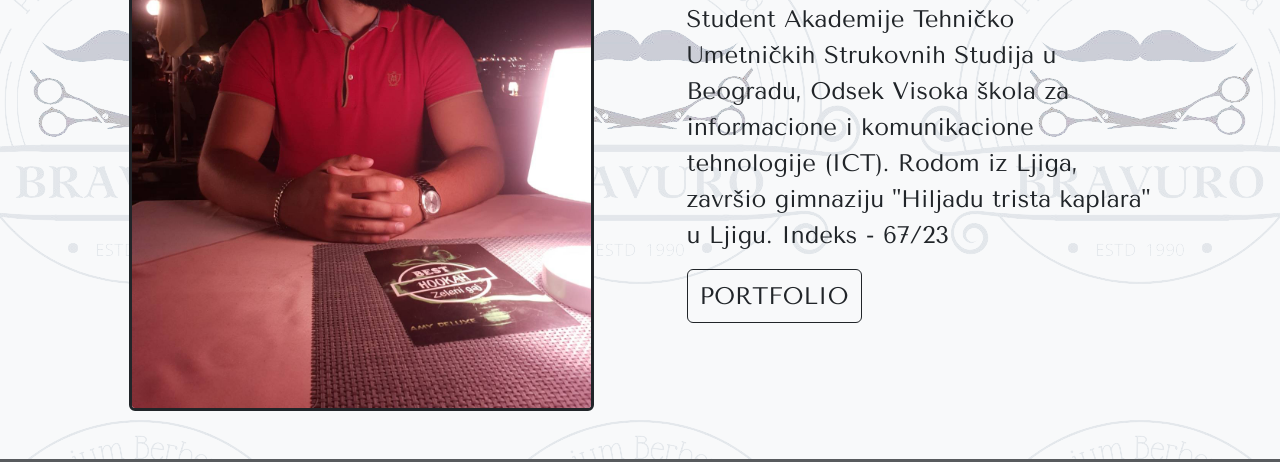
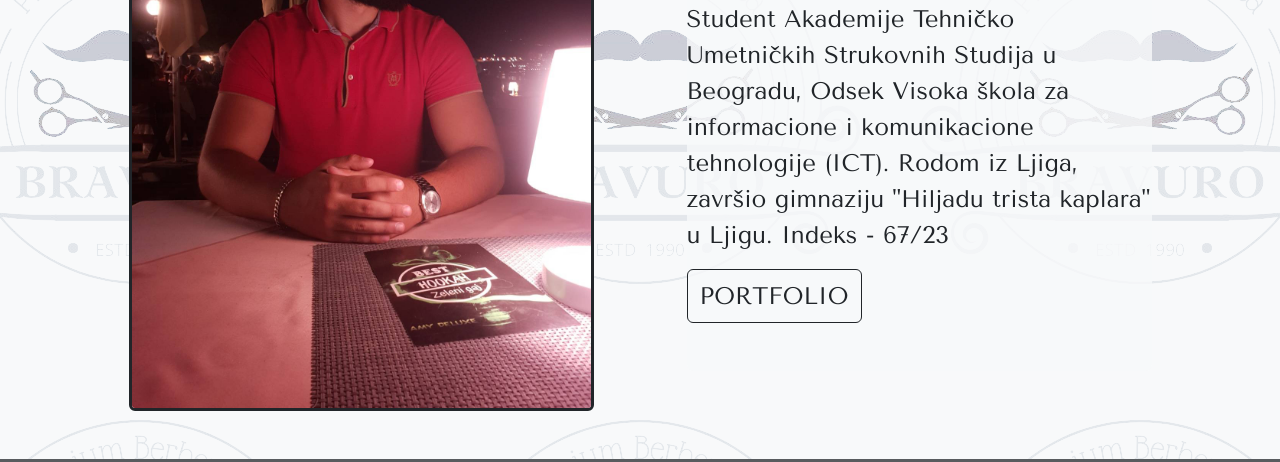
Before and after one commit to vukasinradovanovic/bravuro.github.io, a website: page autor.html in a window 1280 px wide. Shown: the part 431-893 px from the top of the page. Drawn offline with nearby package versions, Linux system fonts and the light colour scheme; a web font is replaced by a local one.

Commit message:
Add files via upload

```diff
--- a/autor.html
+++ b/autor.html
@@ -54,7 +54,7 @@
             <div class="col-12 col-lg-5 py-5 ">
                 <img src="assets/img/Autor.jpeg" alt="Autor" class="img-fluid border border-dark border-3 rounded">
             </div>
-            <div class="col-12 col-lg-5 py-5">
+            <div class="col-12 col-lg-5 py-5 bg-body-tertiary text-dark rounded" style="--bs-bg-opacity: .8;">
                 <h1 class="p-2 fs-1 text-bg-dark rounded">Autor - Vukašin Radovanović</h1>
                 <p class="fs-4">Student Akademije Tehničko Umetničkih Strukovnih Studija u Beogradu, Odsek Visoka škola za informacione i komunikacione tehnologije (ICT). Rodom iz Ljiga, završio gimnaziju "Hiljadu trista kaplara" u Ljigu. Indeks - 67/23</p>
                 <a href="https://vukasinradovanovic.github.io/portfolio.github.io/" target="_blank" class="btn btn-outline-dark fs-4 text-uppercase py-2">Portfolio</a>
```
